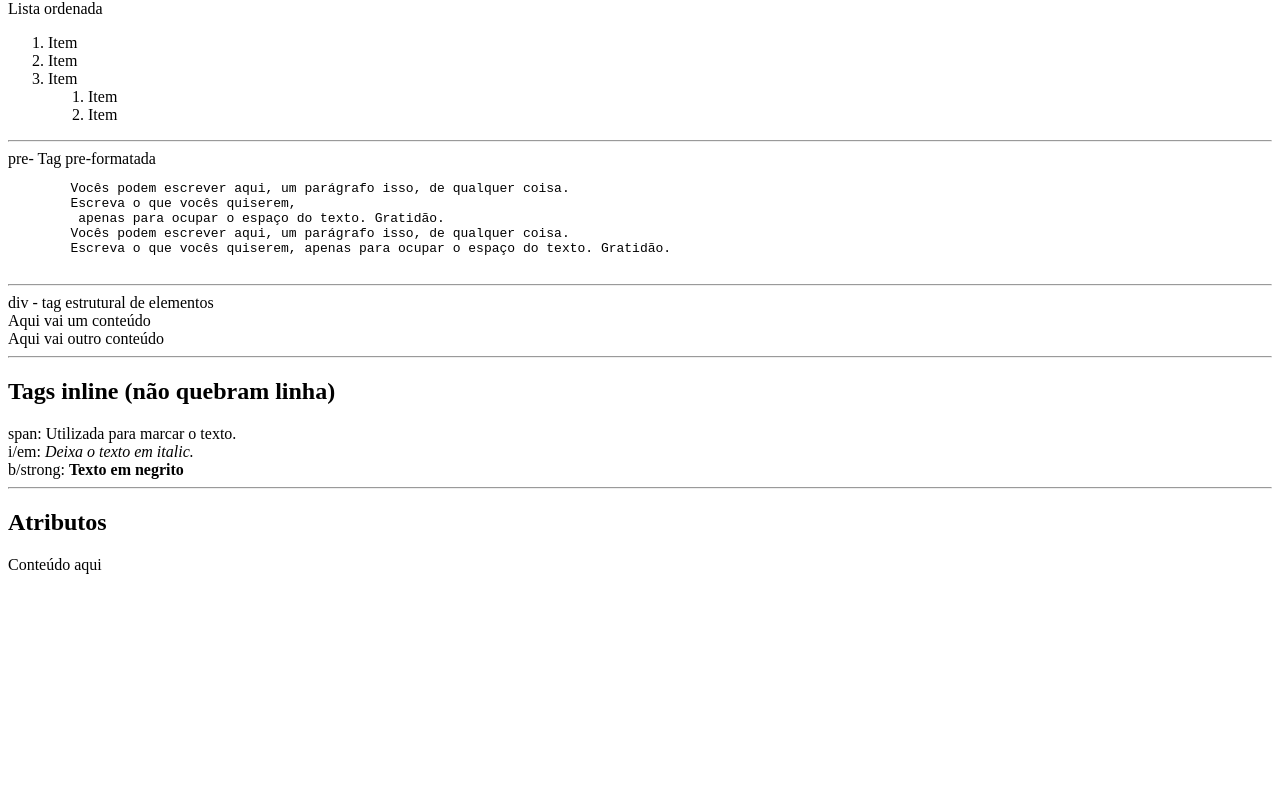
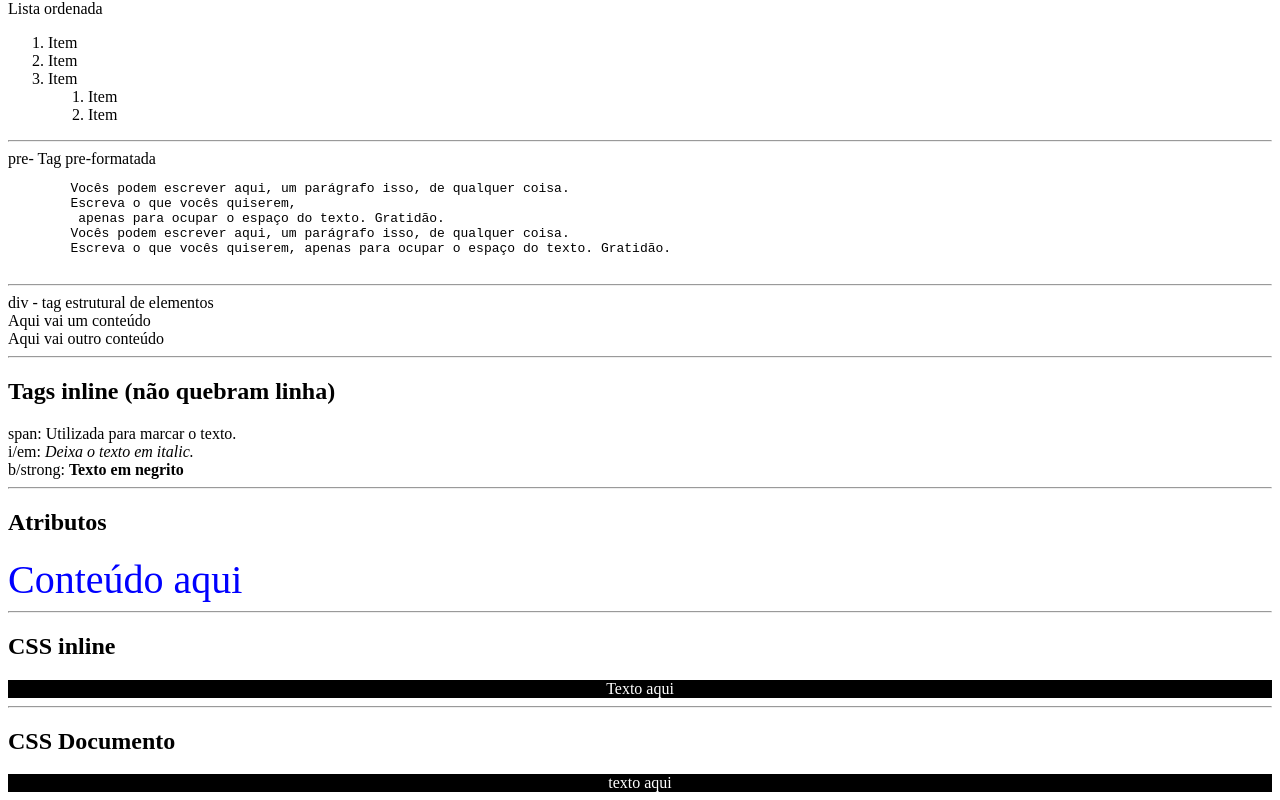
Before and after one commit to ReiSalan94/website-2i, a plain HTML site: page index.html in a window 1280 px wide. Shown: the part 694-1494 px from the top of the page. Before the commit the page ends 1276 px from the top, so only its background shows below. Drawn offline with Linux system fonts and the light colour scheme.

Commit message:
Add files via upload

```diff
--- a/index.html
+++ b/index.html
@@ -80,9 +80,35 @@ b/strong: <b>Texto em negrito</b>
 <hr>
 <h2>Atributos</h2>
 
-<div class="nomeClasse" id="identificador" style="" title="Título">
+<div class="nomeClasse" id="identificador"
+  style="color: blue; font-size:40px" title="Título">
 	Conteúdo aqui
 </div>
 
+  <hr>
+
+  <h2>CSS inline</h2>
+  <div style="
+			background:#000;
+			color:#fff;
+			text-align:center;
+		">
+	Texto aqui
+  </div>
+
+  <hr>
+  <h2>CSS Documento</h2>
+  <div class="classe">
+	texto aqui
+  </div>
+  <style>
+	.classe{
+		background:#000;
+		color:#fff;
+		text-align:center;
+		}
+  </style>
+
+
 </body>
 </html>
```
